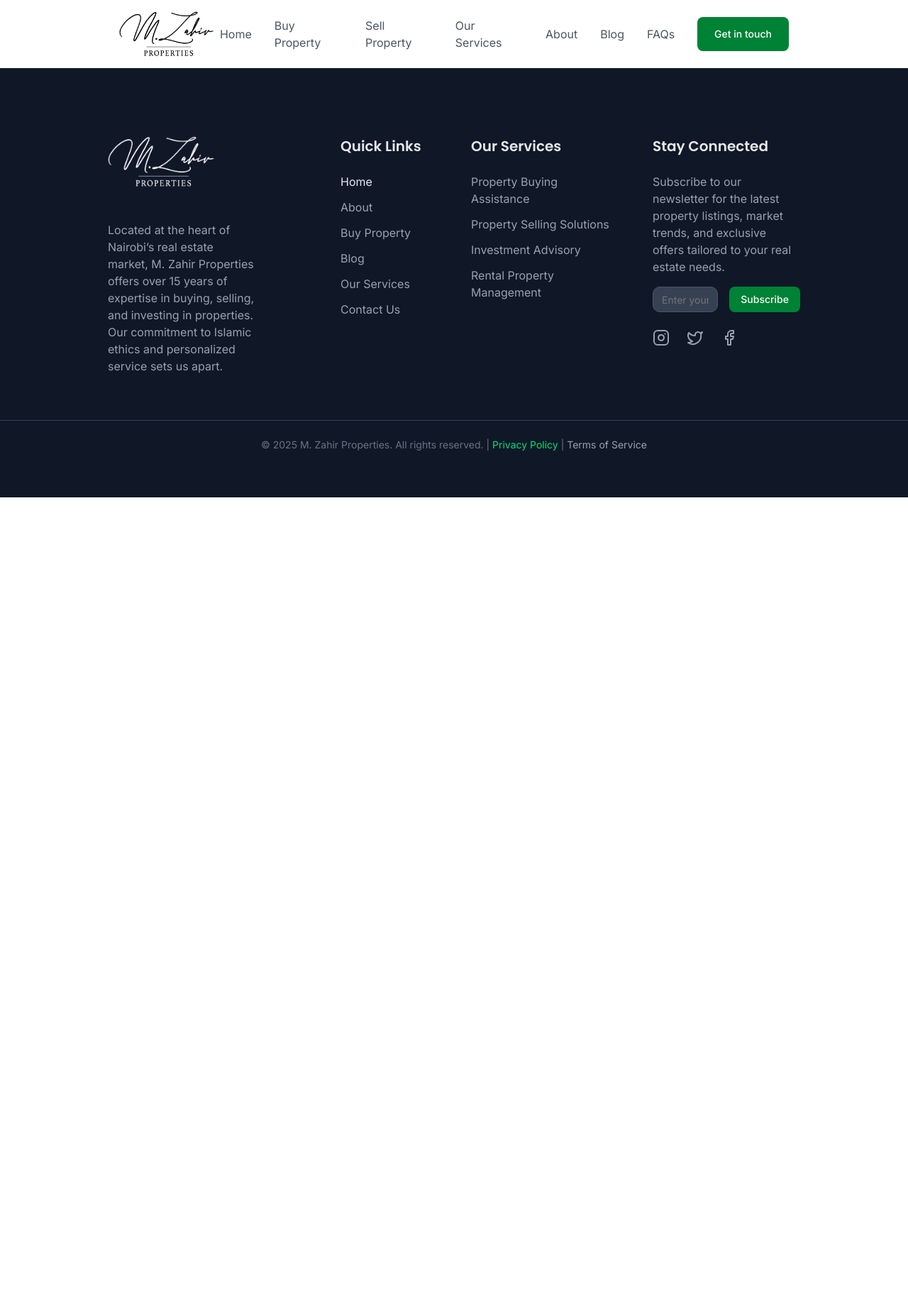
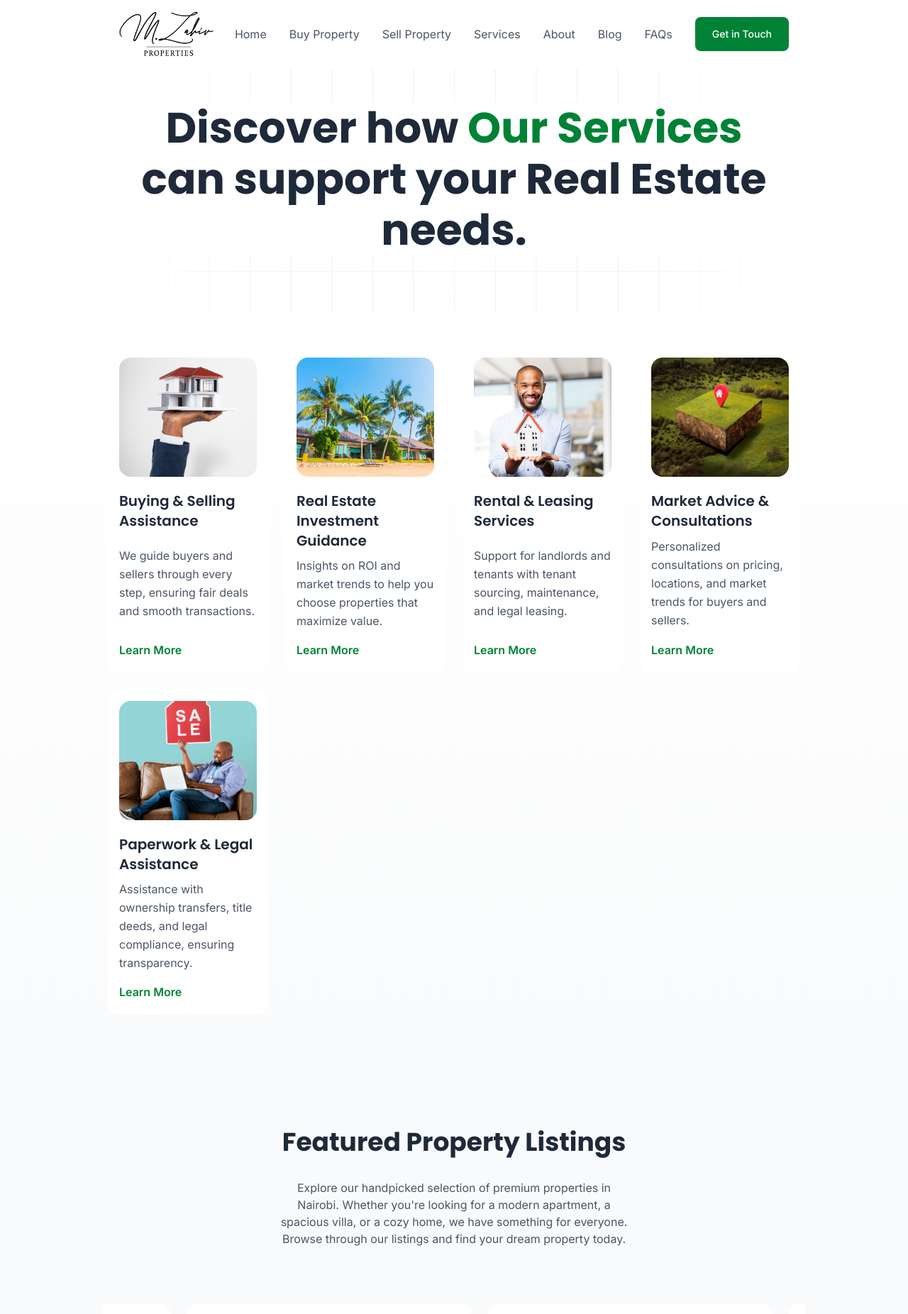
Before and after one commit to evanswanjau/mzahir-properties, a React (Vite) app: page /services in a window 1280 px wide. Shown: the top 1852 px of the page at 71% size. Before the commit the page ends 800 px from the top, so only its background shows below. Built offline with nearby package versions, Linux system fonts and the light colour scheme; the HTML template or start-up script is replaced by a standard one.

Commit message:
Added Services Page

```diff
--- a/src/App.tsx
+++ b/src/App.tsx
@@ -7,7 +7,8 @@ import AboutPage from "@/pages/AboutPage";
 import ContactUs from "@/pages/ContactUsPage";
 import FAQsPage from "@/pages/FAQsPage";
 import SellPropertyPage from "@/pages/SellPropertyPage";
-import BuyPropertyPage from "./pages/BuyPropertyPage";
+import BuyPropertyPage from "@/pages/BuyPropertyPage";
+import ServicesPage from "@/pages/ServicesPage";
 
 function App() {
   return (
@@ -20,6 +21,7 @@ function App() {
           <Route path="/about" element={<AboutPage />} />
           <Route path="/contact-us" element={<ContactUs />} />
           <Route path="/faqs" element={<FAQsPage />} />
+          <Route path="/services" element={<ServicesPage />} />
           <Route path="/sell-property" element={<SellPropertyPage />} />
           <Route path="/buy-property" element={<BuyPropertyPage />} />
         </Routes>
--- a/src/components/Header.tsx
+++ b/src/components/Header.tsx
@@ -5,7 +5,7 @@ const Header = () => {
     { name: "Home", href: "/" },
     { name: "Buy Property", href: "/buy-property" },
     { name: "Sell Property", href: "/sell-property" },
-    { name: "Our Services", href: "/our-services" },
+    { name: "Services", href: "/services" },
     { name: "About", href: "/about" },
     { name: "Blog", href: "/blog" },
     { name: "FAQs", href: "/faqs" },
@@ -41,7 +41,7 @@ const Header = () => {
                 variant="default"
                 className="cursor-pointer py-6 px-6 bg-green-700 text-white hover:bg-green-800 transition-colors duration-300"
               >
-                Get in touch
+                Get in Touch
               </Button>
             </a>
           </li>
--- a/src/components/sections/FeaturedProperties.tsx
+++ b/src/components/sections/FeaturedProperties.tsx
@@ -1,5 +1,6 @@
 import { useEffect, useRef, useState } from "react";
 import PropertyListing from "@/components/PropertyListings";
+import { motion } from "framer-motion";
 
 interface Property {
   title: string;
@@ -96,36 +97,65 @@ const FeaturedProperties = () => {
 
   return (
     <section className="py-16 bg-gray-50">
-      <h2 className="text-4xl text-gray-800 font-bold text-center mb-8">
+      <div className="max-w-[80%] mx-auto px-4">
+        <motion.div
+          initial={{ opacity: 0, y: 50 }}
+          whileInView={{ opacity: 1, y: 0 }}
+          viewport={{ once: true, amount: 0.3 }}
+          transition={{ duration: 0.6, ease: "easeOut" }}
+          className="text-center mb-8"
+        >
+          <h2 className="text-4xl text-gray-800 font-bold">
             Featured Property Listings
           </h2>
-      <p className="text-center text-gray-600 mb-8 w-6/12 mx-auto">
+        </motion.div>
+        <motion.div
+          initial={{ opacity: 0, y: 50 }}
+          whileInView={{ opacity: 1, y: 0 }}
+          viewport={{ once: true, amount: 0.3 }}
+          transition={{ duration: 0.6, ease: "easeOut" }}
+          className="text-center text-gray-600 mb-8 w-6/12 mx-auto"
+        >
+          <p>
             Explore our handpicked selection of premium properties in Nairobi.
-        Whether you're looking for a modern apartment, a spacious villa, or a
-        cozy home, we have something for everyone. Browse through our listings
-        and find your dream property today.
+            Whether you're looking for a modern apartment, a spacious villa, or
+            a cozy home, we have something for everyone. Browse through our
+            listings and find your dream property today.
           </p>
-      <div
-        className="relative max-w-[80%] mx-auto px-4 overflow-hidden"
-        onMouseEnter={() => setIsScrolling(false)}
-        onMouseLeave={() => setIsScrolling(true)}
+        </motion.div>
+        <motion.div
+          initial={{ opacity: 0, y: 50 }}
+          whileInView={{ opacity: 1, y: 0 }}
+          viewport={{ once: true, amount: 0.3 }}
+          transition={{ duration: 0.6, ease: "easeOut" }}
+          className="relative overflow-hidden"
         >
           <div
             ref={scrollRef}
             className="flex gap-6 overflow-x-auto scroll-smooth hide-scrollbar py-12"
             style={{ scrollBehavior: "auto" }}
+            onMouseEnter={() => setIsScrolling(false)}
+            onMouseLeave={() => setIsScrolling(true)}
           >
             {doubledProperties.map((property, index) => (
+              <motion.div
+                key={index}
+                initial={{ opacity: 0, y: 50 }}
+                whileInView={{ opacity: 1, y: 0 }}
+                viewport={{ once: true, amount: 0.3 }}
+                transition={{ duration: 0.6, ease: "easeOut" }}
+              >
                 <PropertyListing
-              key={index}
                   property={property}
                   index={index % properties.length}
                   onPrevImage={handlePrevImage}
                   onNextImage={handleNextImage}
                   currentImageIndex={imageIndices[index % properties.length]}
                 />
+              </motion.div>
             ))}
           </div>
+        </motion.div>
       </div>
     </section>
   );
--- a/src/pages/BlogPage.tsx
+++ b/src/pages/BlogPage.tsx
@@ -2,6 +2,7 @@ import { Button } from "@/components/ui/button";
 import { useState } from "react";
 import { BlogCard } from "@/components/BlogCard";
 import { CallToAction } from "@/components/sections/CallToAction";
+import { motion } from "framer-motion";
 
 interface BlogPost {
   id: number;
@@ -17,7 +18,7 @@ const blogPosts: BlogPost[] = [
     id: 1,
     title: "Top 5 Tips for First-Time Home Buyers",
     excerpt:
-      "Buying your first home can be overwhelming. Here are five essential tips to make the process smoother and more enjoyable.",
+      "Buying your first home can be overwhelming. Here are five essential tips to make the process smoother.",
     author: "Jane Mwangi",
     datePosted: "March 5, 2025",
     image: "/images/1.jpg",
@@ -176,25 +177,53 @@ const BlogPage = () => {
     }
   };
 
+  const fadeInUp = {
+    initial: { opacity: 0, y: 50 },
+    whileInView: { opacity: 1, y: 0 },
+    viewport: { once: true, amount: 0.3 },
+    transition: { duration: 0.6, ease: "easeOut" },
+  };
+
   return (
     <>
-      <section className="pt-24 pb-32 bg-gray-50 min-h-screen">
-        <div className="max-w-4xl mx-auto text-center mb-16 px-4">
-          <h1 className="text-5xl font-bold text-gray-800 mb-4">Our Blog</h1>
-          <p className="text-gray-500">
-            Stay updated with the latest real estate insights, tips, and trends
-            from Mzahir. Explore our articles to make informed decisions about
-            buying, selling, and living in Nairobi’s best properties.
-          </p>
+      <section className="mx-auto min-h-screen">
+        <div
+          style={{
+            backgroundImage: "url(" + "/images/white-background.png" + ")",
+            backgroundPosition: "center center",
+            backgroundSize: "90%",
+            backgroundRepeat: "no-repeat",
+          }}
+          className="max-w-[80%] mx-auto"
+        >
+          <motion.div {...fadeInUp} className="mb-12 py-12 bg-white/80">
+            <div className="w-4xl mx-auto text-center bg-white/90">
+              <motion.h1
+                {...fadeInUp}
+                className="text-6xl font-bold text-gray-800 text-center mb-8 leading-18"
+              >
+                Discover <span className="text-green-700">Our Blog</span> for{" "}
+                real estate insights.
+              </motion.h1>
+            </div>
+          </motion.div>
         </div>
 
-        <div className="max-w-[80%] mx-auto px-4 grid grid-cols-1 md:grid-cols-2 lg:grid-cols-4 gap-6">
+        <div className="bg-gradient-to-b from-white to-gray-100 pb-32">
+          <motion.div
+            {...fadeInUp}
+            className="max-w-[80%] mx-auto px-4 grid grid-cols-1 md:grid-cols-2 lg:grid-cols-4 gap-6"
+          >
             {currentPosts.map((post) => (
-            <BlogCard key={post.id} post={post} />
+              <motion.div key={post.id} {...fadeInUp}>
+                <BlogCard post={post} />
+              </motion.div>
             ))}
-        </div>
-
-        <div className="flex justify-center items-center mt-20 space-x-2">
+          </motion.div>
+          <motion.div
+            {...fadeInUp}
+            className="flex justify-center items-center mt-20 space-x-2"
+          >
             <Button
               variant="outline"
               onClick={() => handlePageChange(currentPage - 1)}
@@ -225,6 +254,7 @@ const BlogPage = () => {
             >
               Next
             </Button>
+          </motion.div>
         </div>
       </section>
       <CallToAction />
--- a/src/pages/ContactUsPage.tsx
+++ b/src/pages/ContactUsPage.tsx
@@ -45,8 +45,8 @@ const ContactUs = () => {
                   {...fadeInUp}
                   className="text-6xl font-bold text-gray-800 text-center mb-8 leading-18"
                 >
-                  Get in touch with us today to start your{" "}
-                  <span className="text-green-700">Real Estate</span> journey.
+                  <span className="text-green-700">Get in Touch</span> with us today to start your{" "}
+                  real estate journey.
                 </motion.h1>
               </div>
             </motion.div>
--- /dev/null
+++ b/src/pages/ServicesPage.tsx
@@ -0,0 +1,123 @@
+import { motion } from "framer-motion";
+import { CallToAction } from "@/components/sections/CallToAction";
+import FeaturedProperties from "@/components/sections/FeaturedProperties";
+const services = [
+  {
+    id: 1,
+    slug: "buying-selling-assistance",
+    title: "Buying & Selling Assistance",
+    excerpt:
+      "We guide buyers and sellers through every step, ensuring fair deals and smooth transactions.",
+    image: "/images/4.jpg",
+  },
+  {
+    id: 2,
+    slug: "real-estate-investment-guidance",
+    title: "Real Estate Investment Guidance",
+    excerpt:
+      "Insights on ROI and market trends to help you choose properties that maximize value.",
+    image: "/images/5.jpg",
+  },
+  {
+    id: 3,
+    slug: "rental-leasing-services",
+    title: "Rental & Leasing Services",
+    excerpt:
+      "Support for landlords and tenants with tenant sourcing, maintenance, and legal leasing.",
+    image: "/images/6.jpg",
+  },
+  {
+    id: 4,
+    slug: "market-advice-consultations",
+    title: "Market Advice & Consultations",
+    excerpt:
+      "Personalized consultations on pricing, locations, and market trends for buyers and sellers.",
+    image: "/images/2.jpg",
+  },
+  {
+    id: 5,
+    slug: "paperwork-legal-assistance",
+    title: "Paperwork & Legal Assistance",
+    excerpt:
+      "Assistance with ownership transfers, title deeds, and legal compliance, ensuring transparency.",
+    image: "/images/1.jpg",
+  },
+];
+
+const ServicesPage = () => {
+  const fadeInUp = {
+    initial: { opacity: 0, y: 50 },
+    whileInView: { opacity: 1, y: 0 },
+    viewport: { once: true, amount: 0.3 },
+    transition: { duration: 0.6, ease: "easeOut" },
+  };
+
+  return (
+    <>
+      <section className="min-h-screen">
+        <div
+          style={{
+            backgroundImage: "url(" + "/images/white-background.png" + ")",
+            backgroundPosition: "center center",
+            backgroundSize: "90%",
+            backgroundRepeat: "no-repeat",
+          }}
+          className="w-[80%] mx-auto"
+        >
+          <motion.div {...fadeInUp} className="mb-12 py-12 bg-white/80">
+            <div className="w-4xl mx-auto text-center bg-white/90">
+              <motion.h1
+                {...fadeInUp}
+                className="text-6xl font-bold text-gray-800 text-center mb-8 leading-18"
+              >
+                Discover how{" "}
+                <span className="text-green-700">Our Services</span> can support
+                your Real Estate needs.
+              </motion.h1>
+            </div>
+          </motion.div>
+        </div>
+        <div className="bg-gradient-to-b from-white to-gray-50 pb-24">
+          <div className="max-w-[80%] mx-auto px-6">
+            <motion.div
+              {...fadeInUp}
+              className="grid grid-cols-1 md:grid-cols-2 lg:grid-cols-4 gap-6"
+            >
+              {services.map((service) => (
+                <motion.div
+                  key={service.id}
+                  {...fadeInUp}
+                  className="bg-white hover:shadow-2xl rounded-2xl p-4 transition-shadow duration-500 cursor-pointer flex flex-col min-h-[300px]"
+                >
+                  <img
+                    src={service.image}
+                    alt={service.title}
+                    className="w-full h-42 object-cover rounded-2xl mb-5"
+                  />
+                  <div className="flex flex-col flex-1 justify-between">
+                    <h3 className="text-xl font-semibold text-gray-800 mb-2">
+                      {service.title}
+                    </h3>
+                    <p className="text-gray-600 leading-relaxed mb-4">
+                      {service.excerpt}
+                    </p>
+                    <a
+                      href={`#`}
+                      className="mb-1 text-green-700 font-semibold hover:underline"
+                    >
+                      Learn More
+                    </a>
+                  </div>
+                </motion.div>
+              ))}
+            </motion.div>
+          </div>
+        </div>
+      </section>
+      <FeaturedProperties />
+      <CallToAction />
+    </>
+  );
+};
+
+export default ServicesPage;
```
Lines whose indentation alone changed are shown as unchanged.
